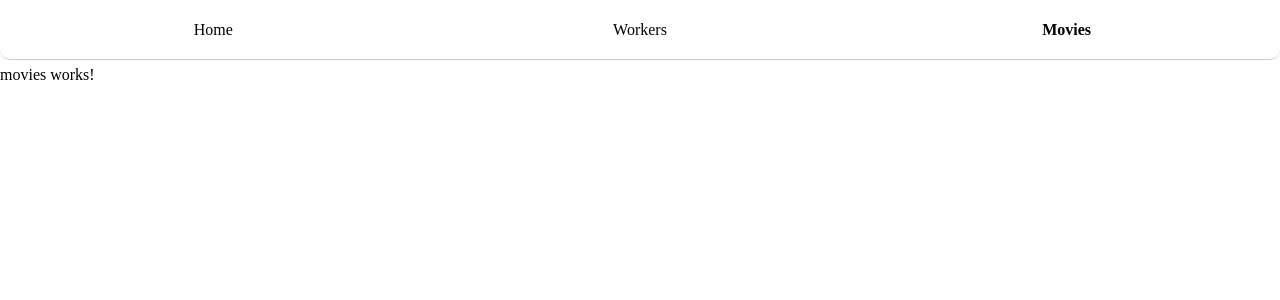
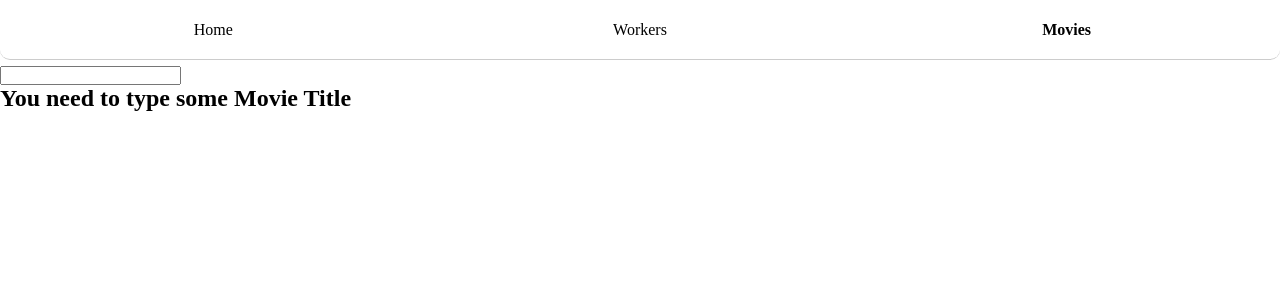
Before and after one commit to vandmac/angular-test, an Angular app: page /movies in a window 1280 px wide. Shown: the top 300 px of the page. Built offline with nearby package versions, Linux system fonts and the light colour scheme; no server answers.

Commit message:
use observable in html template

```diff
--- a/src/app/routes/movies/movies.component.html
+++ b/src/app/routes/movies/movies.component.html
@@ -1 +1,13 @@
-<p>movies works!</p>
+<input type="text" [(ngModel)]="search" (ngModelChange)="onChange($event)" />
+
+
+<ng-container *ngIf="movies$ | async as movies else emptyState">
+
+    <p *ngFor="let movie of movies">{{ movie.Title }}</p>
+
+
+</ng-container>
+
+<ng-template #emptyState>
+    <h2>You need to type some Movie Title</h2>
+</ng-template>
--- a/src/app/routes/movies/movies.component.scss
+++ b/src/app/routes/movies/movies.component.scss
@@ -0,0 +1,8 @@
+.movies {
+    display: flex;
+    flex-direction: column;
+
+    span {
+        height: 80px;
+    }
+}
--- a/src/app/routes/movies/movies.component.ts
+++ b/src/app/routes/movies/movies.component.ts
@@ -1,6 +1,7 @@
 import { Component, OnDestroy, OnInit } from '@angular/core';
 import { ActivatedRoute } from '@angular/router';
-import { Observable, Subscription } from 'rxjs';
+import { Movie } from '@shared/models/movie.model';
+import { Observable, Subscription, of, map } from 'rxjs';
 
 import { MoviesService } from 'src/app/services/movies.service';
 
@@ -12,21 +13,26 @@ import { MoviesService } from 'src/app/services/movies.service';
 export class MoviesComponent implements OnInit, OnDestroy {
 
   subscriptions: Subscription = new Subscription()
+  search: string = ''
+  movies$: Observable<Movie[] | undefined>
 
   constructor(private route: ActivatedRoute, private moviesService: MoviesService) { }
 
   ngOnInit(): void {
     // console.log('Path Params :', this.route.snapshot.params)
     // console.log('Path Query Params :', this.route.snapshot.queryParams)
-
-    const sub = this.moviesService.getMoviesByName$('lord')
-      .subscribe(movies => console.log(movies))
-
-    this.subscriptions.add(sub)
   }
 
   ngOnDestroy(): void {
     this.subscriptions.unsubscribe()
   }
 
+
+  onChange(inputValue: string): void {
+    const sub = this.moviesService.getMoviesByName$(inputValue)
+      .pipe(map(res => res.Search))
+      .subscribe(movies => this.movies$ = of(movies))
+
+    this.subscriptions.add(sub)
+  }
 }
--- a/src/app/routes/movies/movies.module.ts
+++ b/src/app/routes/movies/movies.module.ts
@@ -1,6 +1,7 @@
 import { CommonModule } from "@angular/common";
 import { NgModule } from "@angular/core";
 import { RouterModule } from "@angular/router";
+import { FormsModule } from '@angular/forms';
 
 import { MoviesComponent } from "./movies.component";
 
@@ -13,7 +14,7 @@ export const routes = [
 
 @NgModule({
     declarations: [MoviesComponent],
-    imports: [CommonModule, RouterModule.forChild(routes)],
+    imports: [CommonModule, RouterModule.forChild(routes), FormsModule],
     exports: [],
     providers: [MoviesModule]
 })
--- a/src/app/services/movies.service.ts
+++ b/src/app/services/movies.service.ts
@@ -1,5 +1,6 @@
 import { HttpClient } from "@angular/common/http";
 import { Injectable } from "@angular/core";
+import { ApiSearchResponce, Movie } from "@shared/models/movie.model";
 import { Observable } from "rxjs";
 
 // API KEY
@@ -11,7 +12,7 @@ export class MoviesService {
 
     constructor(private http: HttpClient) { }
 
-    getMoviesByName$(title: string): Observable<any> {
-        return this.http.get(`${API_URL}s=${title}`)
+    getMoviesByName$(title: string): Observable<ApiSearchResponce> {
+        return this.http.get(`${API_URL}s=${title}`) as Observable<ApiSearchResponce>
     }
 }
```
Also changed, not shown: src/app/shared/models/movie.model.ts (added, +14 -0 lines).
